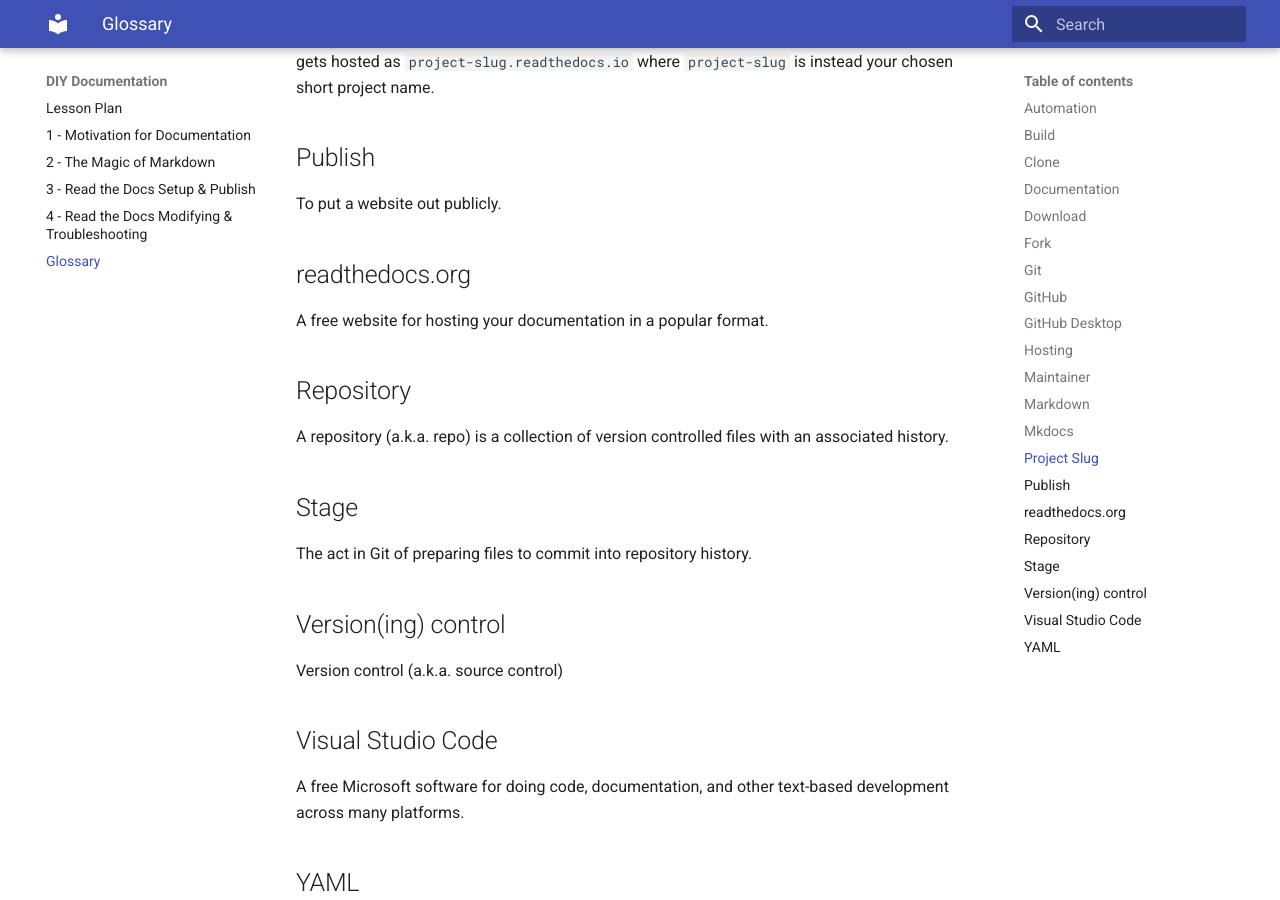
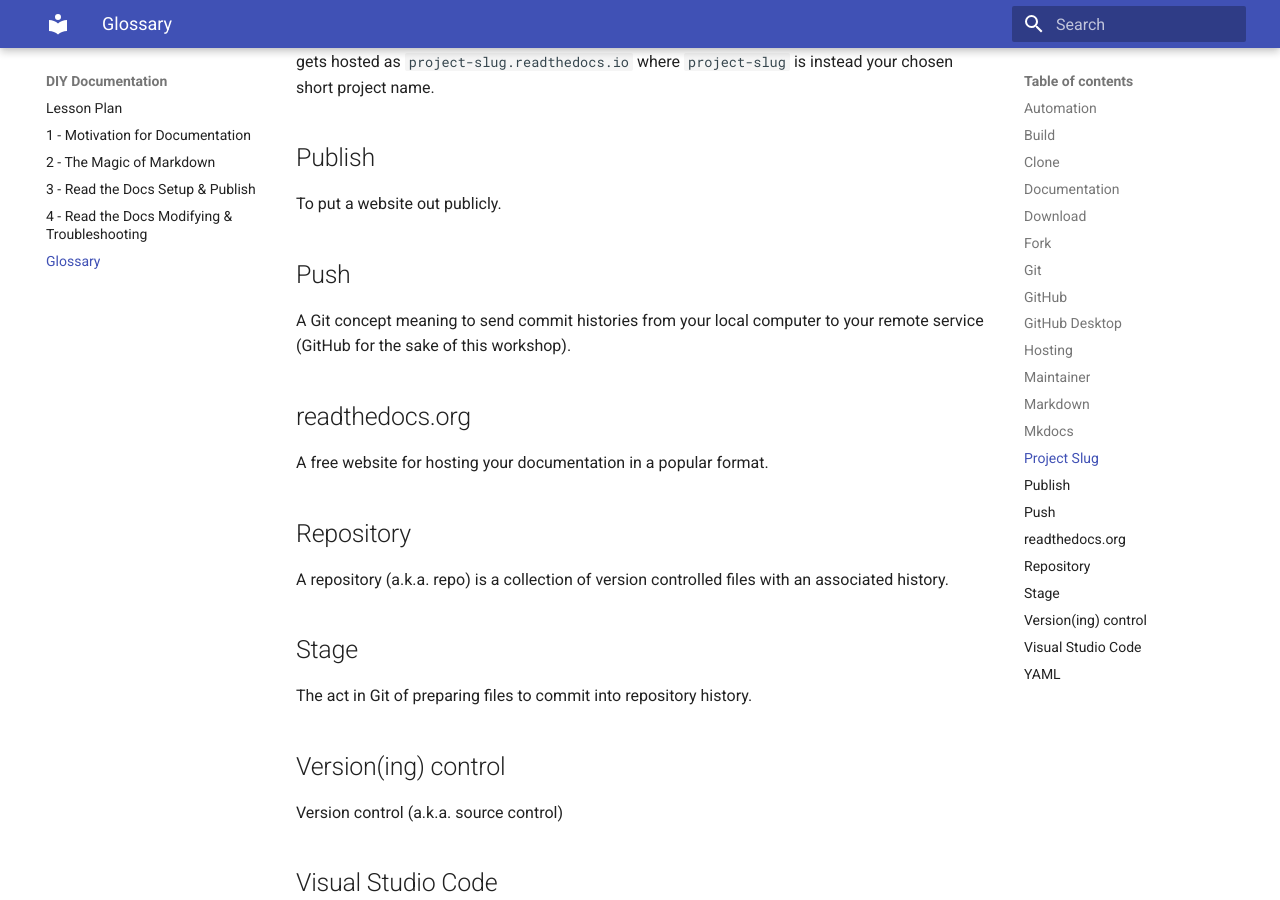
Before and after one commit to rchampieux/diy-documentation, an MkDocs documentation site: the page built from docs/glossary.md, in a window 1280 px wide and 900 px high, scrolled down 1942 px. Built offline with MkDocs 1.6.1 and Material for MkDocs 9.7.7, drawn with Linux system fonts in a browser that asks for light colours; old or Windows-style settings are respelled for this version of MkDocs.

Commit message:
Update glossary.md
Added git's Push to the glossary.

```diff
--- a/docs/glossary.md
+++ b/docs/glossary.md
@@ -62,6 +62,10 @@ The short name for your Read the Docs website address.  Your documentation websi
 
 To put a website out publicly.
 
+## Push
+
+A Git concept meaning to send commit histories from your local computer to your remote service (GitHub for the sake of this workshop).
+
 ## readthedocs.org
 
 A free website for hosting your documentation in a popular format.
```
